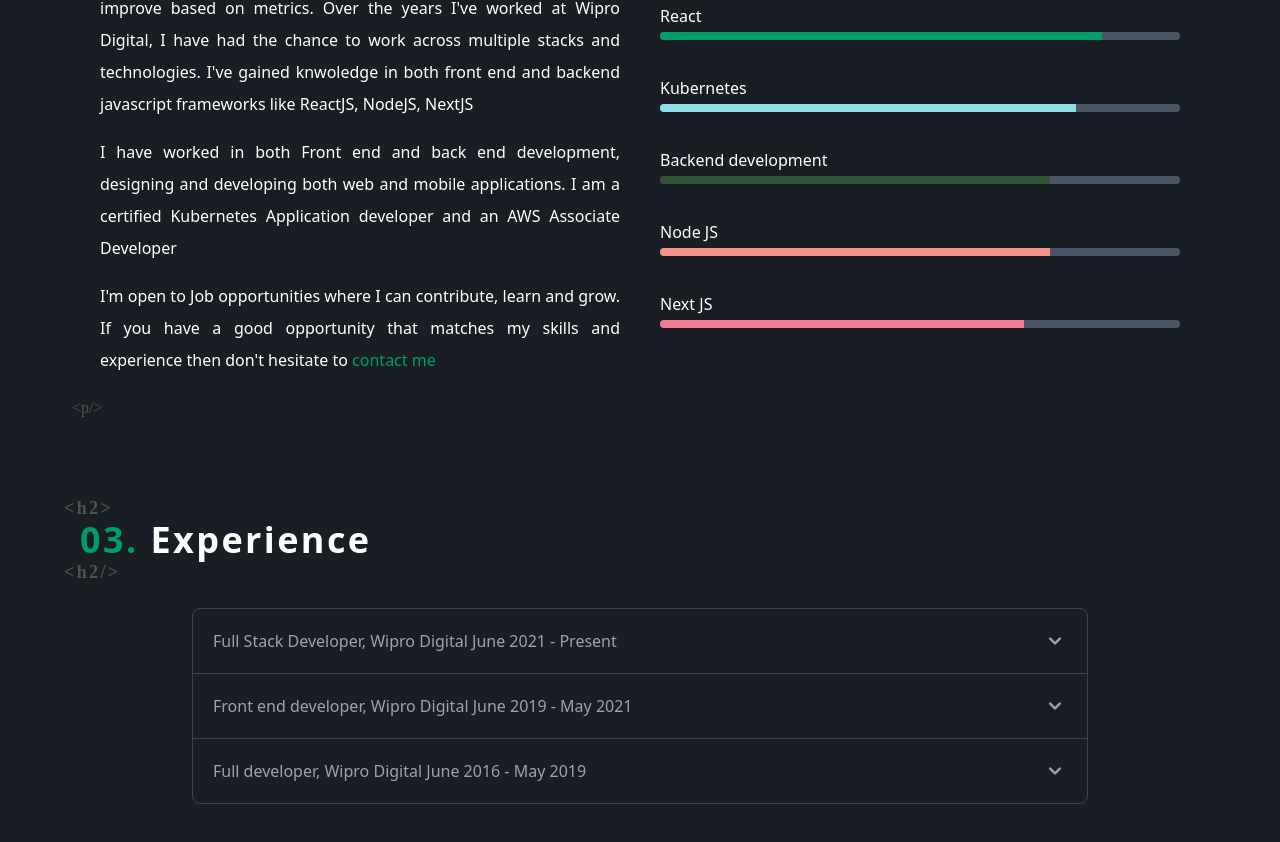
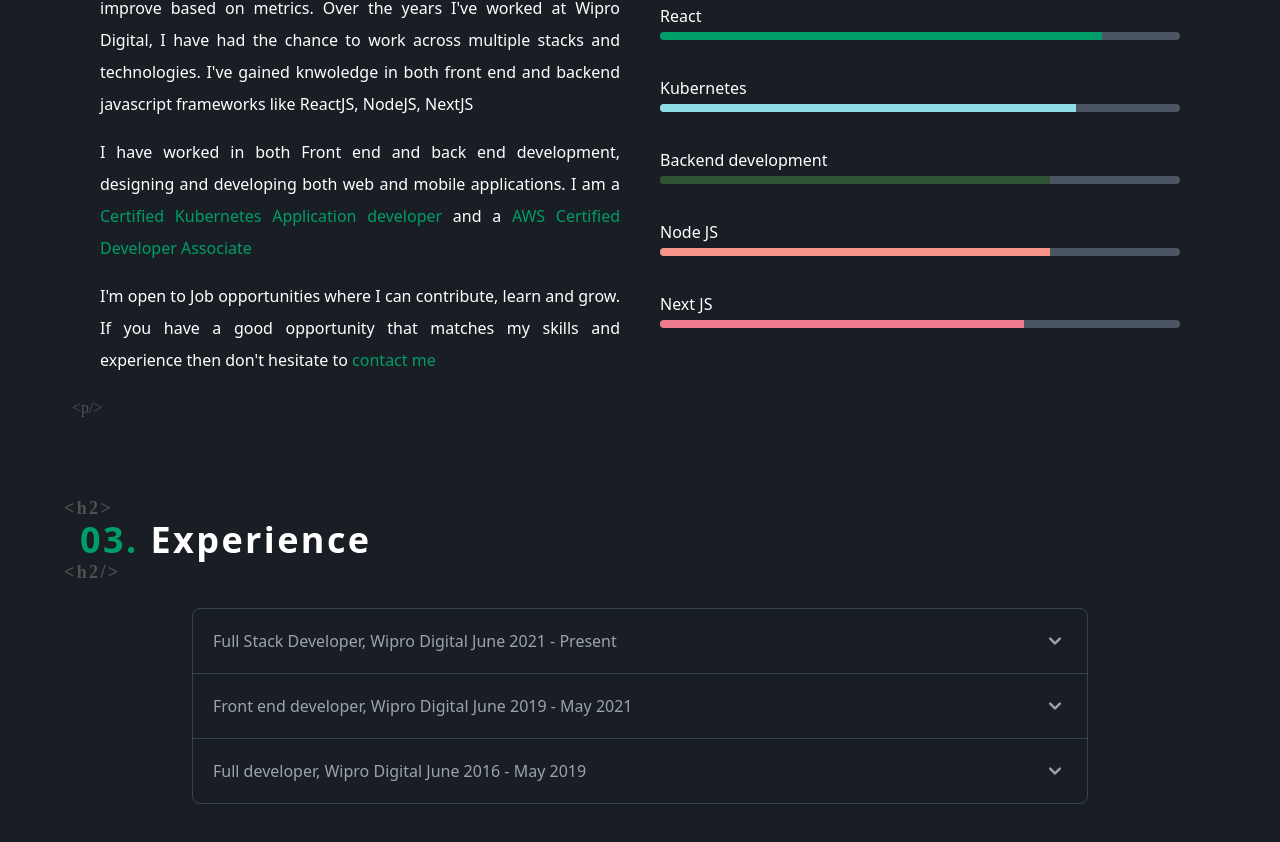
Before and after one commit to sandhyasrini/Portfolio_SandhyaSrinivasan, a Next.js app: page / in a window 1280 px wide. Shown: the part 950-1792 px from the top of the page. Built offline with nearby package versions, Linux system fonts and the light colour scheme.

Commit message:
added credly batches

```diff
--- a/app/Expertise/Expertise.tsx
+++ b/app/Expertise/Expertise.tsx
@@ -7,16 +7,34 @@ import { SectionHeading } from "../components/SectionHeading";
 function Expertise() {
   return (
     <section id="expertise" className="mt-[10rem] sm:my-[10rem] text-white">
-    <SectionHeading id="02." title="Expertise" />
+      <SectionHeading id="02." title="Expertise" />
       <div className="grid md:grid-cols-2 grid-rows-2 md:grid-rows-1 mt-[4rem] sm:my-[4rem] leading-8 text-justify">
         <div className="about_me px-0 sm:px-5">
           {about_me.map((data, index) => {
             return (
               <p key={index} className="my-[1rem] font-thin text-md">
                 {data.text}
-                {data.link_url && (
-                  <a href={data.link_url} className="text-[#009d68]">
+                {data?.link_url && (
+                  <a
+                    href={data.link_url}
+                    className="text-[#009d68]"
+                    target={data?.target && "_blank"}
+                  >
                     {data.link_text}
+                  </a>
+                )}
+                {data?.connector && (
+                  <span className="my-[1rem] font-thin text-md">
+                    {data.connector}
+                  </span>
+                )}
+                {data?.second_text && (
+                  <a
+                    href={data.second_url}
+                    className="text-[#009d68]"
+                    target={data?.target && "_blank"}
+                  >
+                    {data.second_text}
                   </a>
                 )}
               </p>
--- a/utils/config.js
+++ b/utils/config.js
@@ -36,9 +36,13 @@ const about_me = [
   {
     key: "text",
     text: `I have worked in both Front end and back end development,
-  designing and developing both web and mobile applications. I am a
-  certified Kubernetes Application developer and an AWS Associate
-  Developer`,
+  designing and developing both web and mobile applications. I am a `,
+  link_text: 'Certified Kubernetes Application developer',
+  link_url: 'https://www.credly.com/badges/818c1f5f-17ad-45dd-8a78-73fddc273b3f',
+  target: '_blank',
+  connector: ` and a `,
+  second_text: ' AWS Certified Developer Associate',
+  second_url: 'https://www.credly.com/badges/2ede14c3-7d8b-4172-9cfb-377e53a2d249/public_url'
   },
   {
     key: "link",
```
